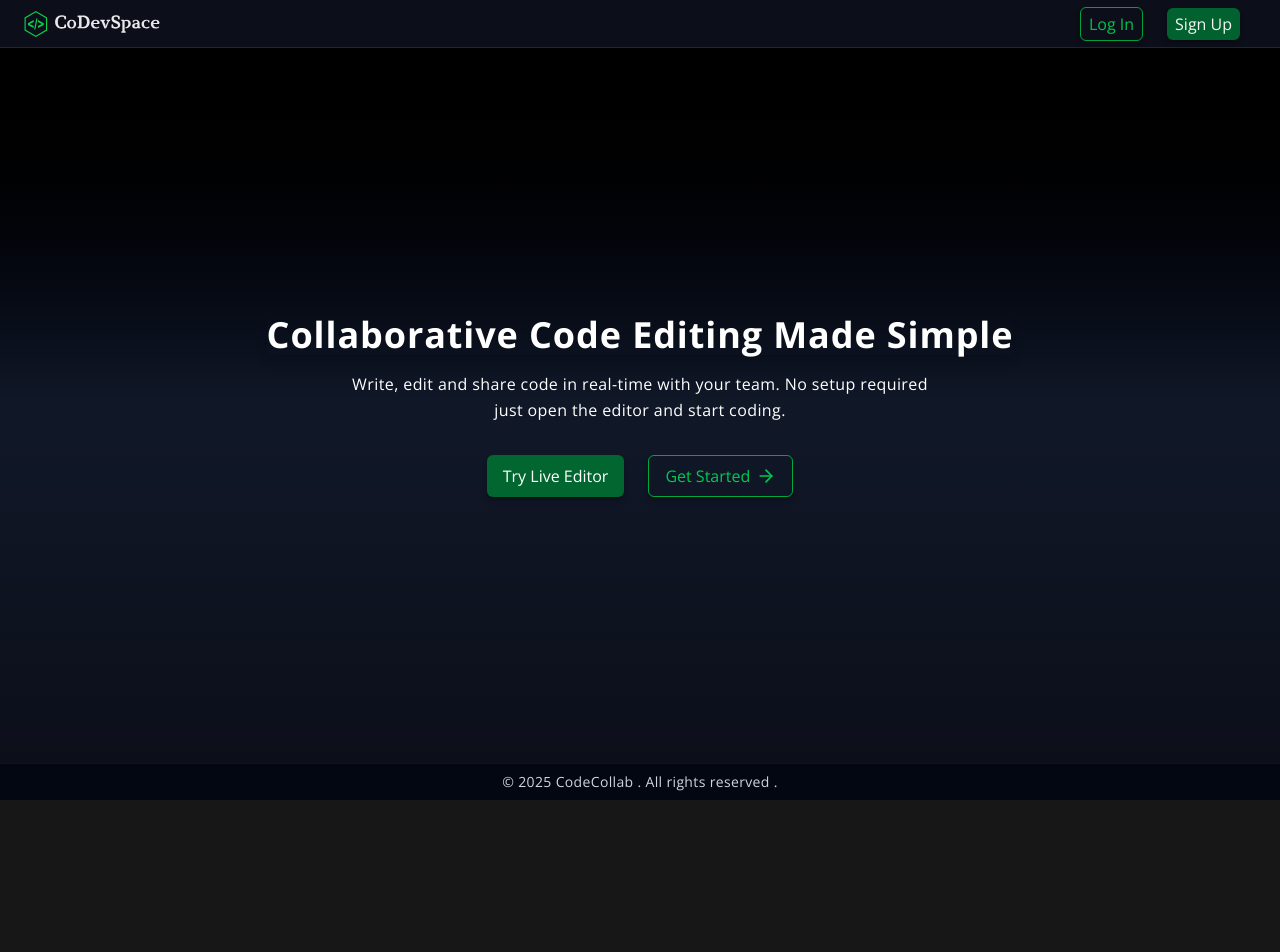
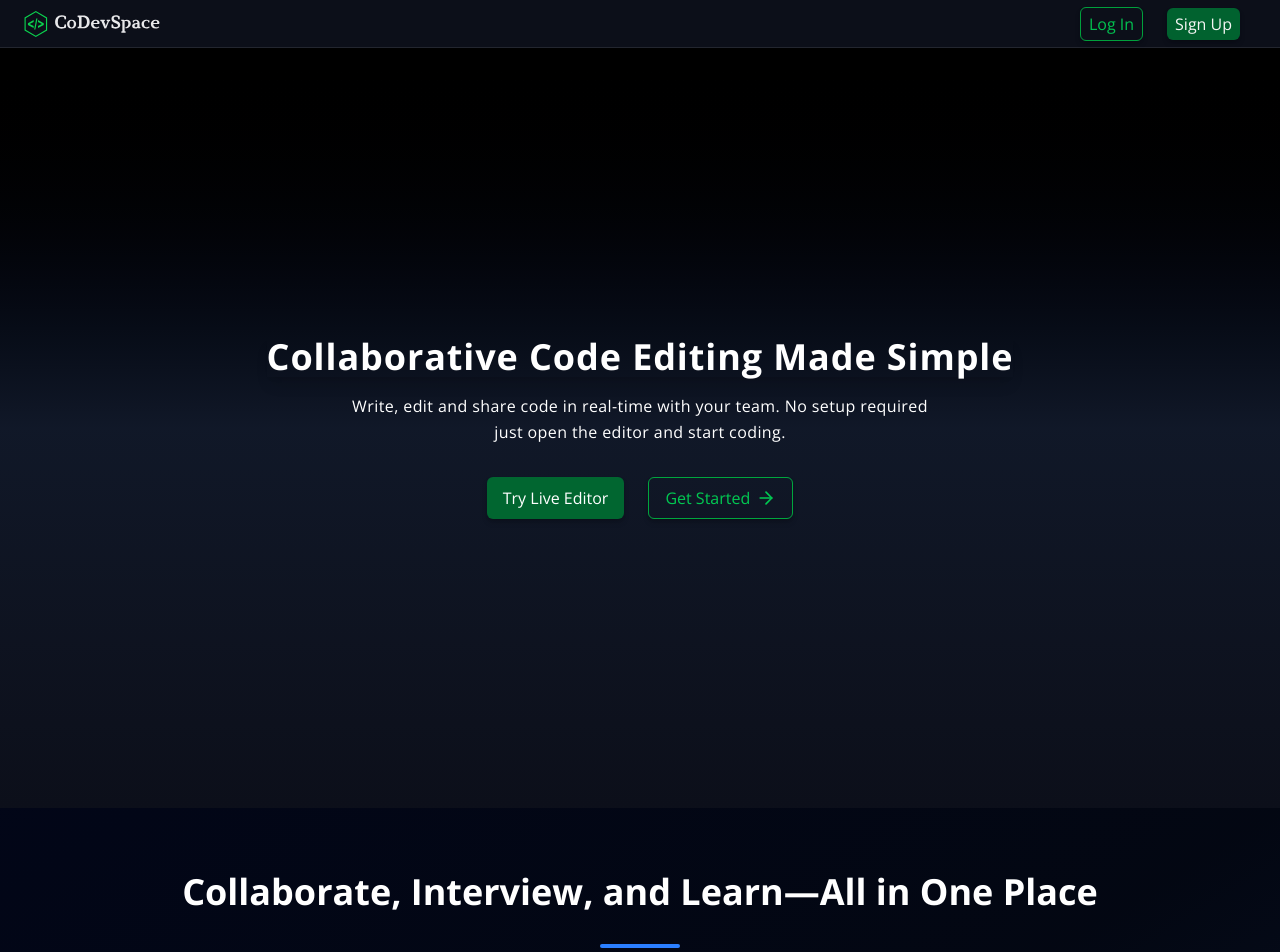
Before and after one commit to dev-ankit-mishra/collab-code-editor, a React (Vite) app in the folder client/: page / in a window 1280 px wide. Shown: the top 952 px of the page. Before the commit the page ends 800 px from the top, so only its background shows below. Built offline with nearby package versions, Linux system fonts and the light colour scheme; no server answers.

Commit message:
Added features component

```diff
--- a/client/src/pages/Home.tsx
+++ b/client/src/pages/Home.tsx
@@ -2,7 +2,9 @@ import { ArrowRight } from 'lucide-react';
 import NavBar from '../components/NavBar';
 import Button from "../components/Button"
 import Footer from '../components/Footer';
+import Features from '../components/Features';
 import {useNavigate} from "react-router-dom"
+
 import { useAuth } from '../context/useAuth';
 
 export default function HomePage(){
@@ -26,9 +28,9 @@ export default function HomePage(){
   }
 
   return(
-    <section className="w-full min-h-screen flex flex-col text-white ">
+    <section className="w-full flex flex-col text-white ">
       <NavBar authRequired={true}/>
-      <main className="bg-gradient-to-b from-black via-gray-900 to-[#0c0f1a] w-full   flex-1  flex flex-col justify-center items-center px-6">
+      <main className="bg-gradient-to-b from-black via-gray-900 to-[#0c0f1a] w-full h-[95vh] flex flex-col justify-center items-center px-6">
         <h1 className="text-4xl text-center font-bold mb-4 tracking-wide shadow-lg">Collaborative Code Editing Made Simple</h1>
         <p className="text-center max-w-xl mb-8 tracking-wide leading-relaxed">Write, edit and share code in real-time with your team. No setup required just open the editor and start coding.</p>
         <div className="flex gap-6">
@@ -37,6 +39,7 @@ export default function HomePage(){
           <Button isTransparent={true} className='px-4 py-2' onClick={getStartedBtn}>Get Started  <ArrowRight size={20}/></Button>
         </div>
       </main>
+      <Features/>
       <Footer/>
     </section>
 
```
